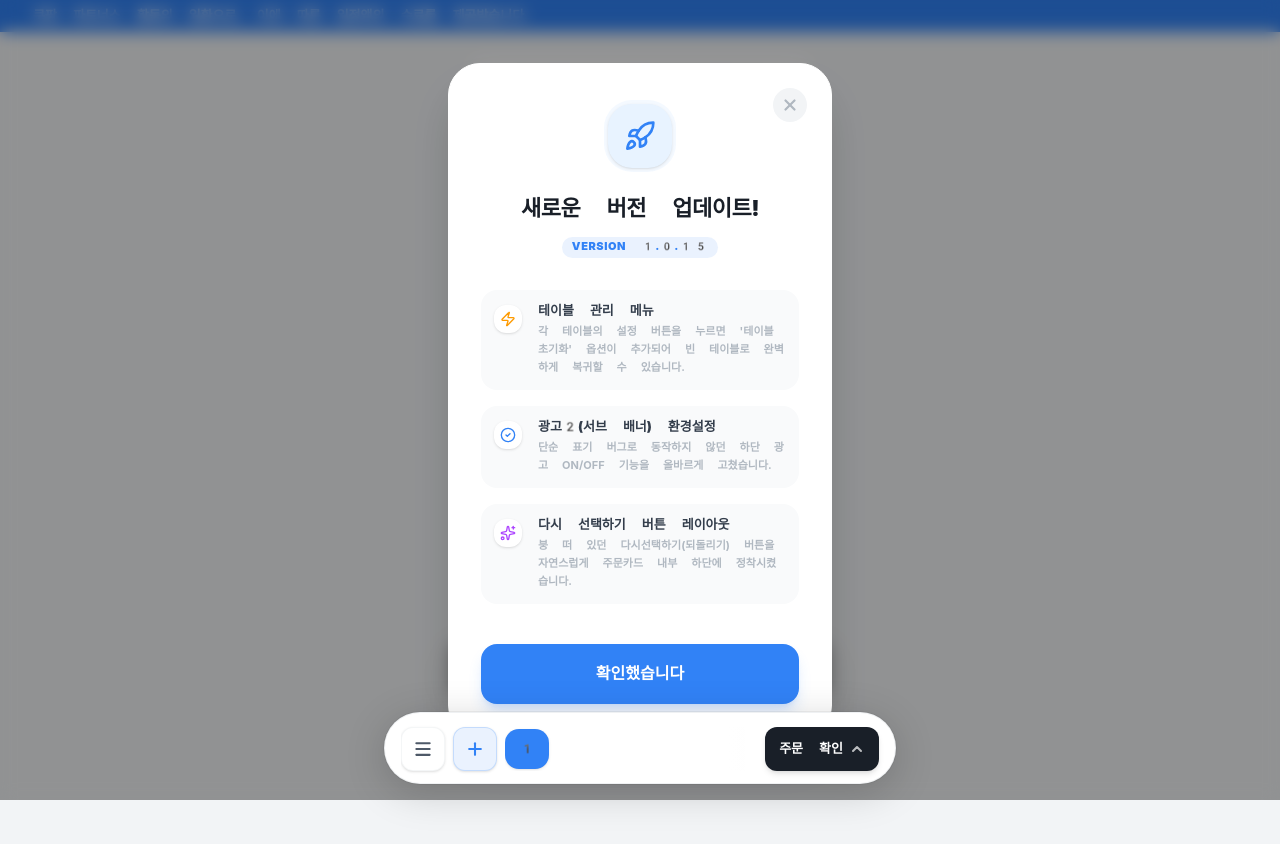
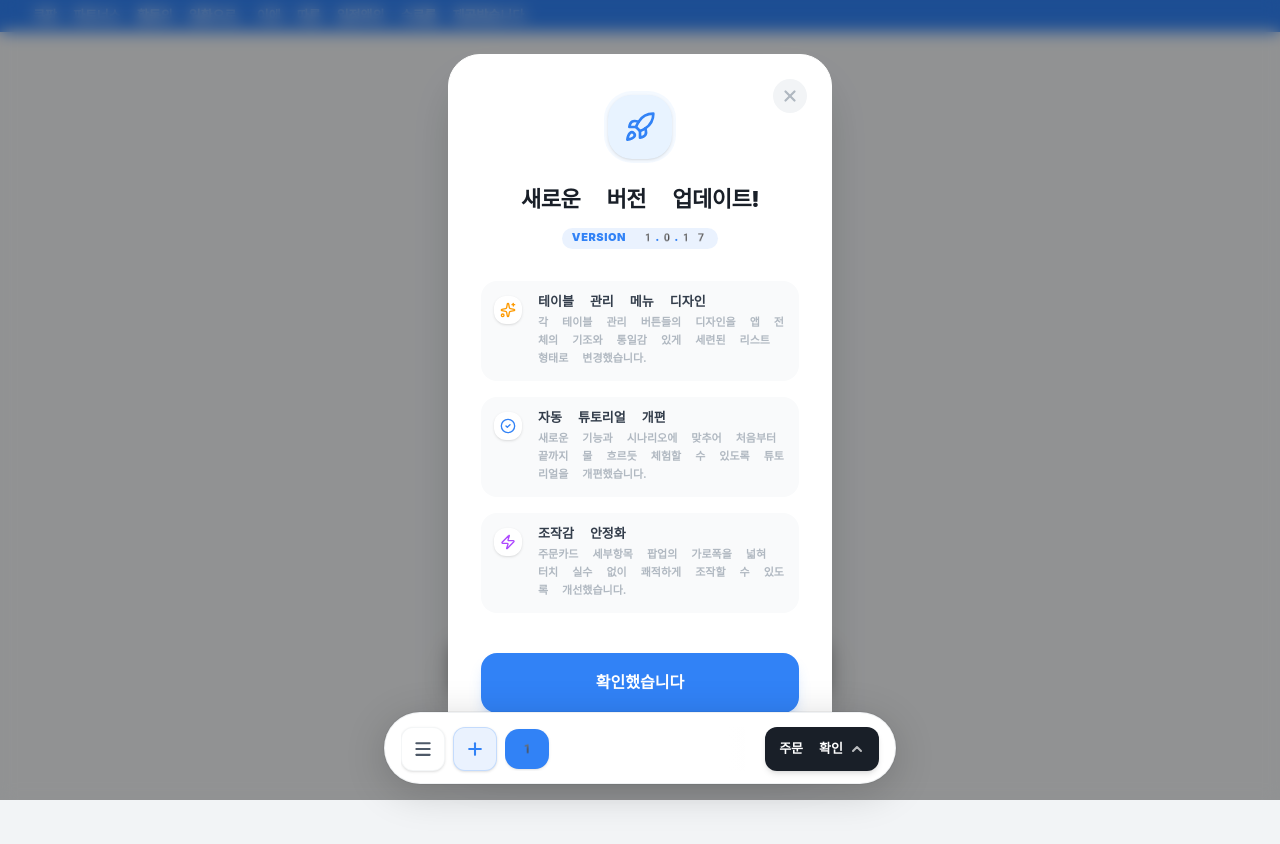
Before and after one commit to limchang/anti_order, a React (Vite) app: page / in a window 1280 px wide. Shown: the top 844 px of the page. Built offline with nearby package versions, Linux system fonts and the light colour scheme; grey boxes are pictures that could not be loaded; a web font is replaced by a local one.

Commit message:
style(1.0.17): update table options menu UI and document consistent UI button styles in guide

```diff
--- a/App.tsx
+++ b/App.tsx
@@ -75,7 +75,7 @@ function App() {
   const [showSizeGuide, setShowSizeGuide] = useState(false);
   const [showSharedGuide, setShowSharedGuide] = useState(false);
   const [showUpdatePopup, setShowUpdatePopup] = useState(false);
-  const APP_VERSION = '1.0.15';
+  const APP_VERSION = '1.0.17';
 
   const scrollContainerRef = useRef<HTMLDivElement>(null);
   const navContainerRef = useRef<HTMLDivElement>(null);
@@ -556,10 +556,16 @@ function App() {
                 <div className="flex-1 overflow-y-auto px-5 py-5">
                   <AnimatePresence mode="wait">
                     {manageStep === 'menu' && (
-                      <motion.div key="menu" initial={{ opacity: 0, x: 20 }} animate={{ opacity: 1, x: 0 }} exit={{ opacity: 0, x: -20 }} className="space-y-2">
-                        <button onClick={() => setManageStep('rename')} className="w-full bg-white border border-toss-grey-100 p-4 rounded-xl flex items-center justify-between active:scale-[0.97] transition-all shadow-sm"><div className="flex items-center gap-3"><div className="w-10 h-10 rounded-full bg-toss-grey-50 flex items-center justify-center text-toss-grey-600 shadow-sm"><Pencil size={18} /></div><span className="font-black text-toss-grey-800 text-[15px]">이름 변경하기</span></div><ChevronRight size={18} className="text-toss-grey-300" /></button>
-                        <button onClick={() => setManageStep('reset')} className="w-full bg-white border border-toss-grey-100 p-4 rounded-xl flex items-center justify-between active:scale-[0.97] transition-all shadow-sm"><div className="flex items-center gap-3"><div className="w-10 h-10 rounded-full bg-toss-grey-50 flex items-center justify-center text-toss-grey-600 shadow-sm"><RotateCcw size={18} /></div><span className="font-black text-toss-grey-800 text-[15px]">테이블 초기화하기</span></div><ChevronRight size={18} className="text-toss-grey-300" /></button>
-                        <button onClick={() => setManageStep('delete')} className="w-full bg-toss-redLight border border-toss-red/10 p-4 rounded-xl flex items-center justify-between active:scale-[0.97] transition-all"><div className="flex items-center gap-3"><div className="w-10 h-10 rounded-full bg-white flex items-center justify-center text-toss-red shadow-sm"><Trash2 size={18} /></div><span className="font-black text-toss-red text-[15px]">테이블 삭제하기</span></div><ChevronRight size={18} className="text-toss-red/30" /></button>
+                      <motion.div key="menu" initial={{ opacity: 0, x: 20 }} animate={{ opacity: 1, x: 0 }} exit={{ opacity: 0, x: -20 }} className="bg-white p-2 rounded-2xl space-y-1 border border-toss-grey-100 shadow-sm">
+                        <button onClick={() => setManageStep('rename')} className="w-full flex items-center justify-between px-4 py-3.5 hover:bg-toss-grey-50 rounded-2xl transition-colors active:scale-95">
+                          <div className="flex items-center gap-4"><Pencil size={18} className="text-toss-grey-500" /><span className="text-[14px] font-black text-toss-grey-800">이름 변경하기</span></div><ChevronRight size={18} className="text-toss-grey-300" />
+                        </button>
+                        <button onClick={() => setManageStep('reset')} className="w-full flex items-center justify-between px-4 py-3.5 hover:bg-toss-grey-50 rounded-2xl transition-colors active:scale-95">
+                          <div className="flex items-center gap-4"><RotateCcw size={18} className="text-toss-grey-500" /><span className="text-[14px] font-black text-toss-grey-800">테이블 초기화하기</span></div><ChevronRight size={18} className="text-toss-grey-300" />
+                        </button>
+                        <button onClick={() => setManageStep('delete')} className="w-full flex items-center justify-between px-4 py-3.5 hover:bg-toss-redLight/50 rounded-2xl transition-colors active:scale-95">
+                          <div className="flex items-center gap-4"><Trash2 size={18} className="text-toss-red" /><span className="text-[14px] font-black text-toss-red">테이블 삭제하기</span></div><ChevronRight size={18} className="text-toss-red/30" />
+                        </button>
                       </motion.div>
                     )}
                     {manageStep === 'rename' && (
--- a/components/UpdatePopup.tsx
+++ b/components/UpdatePopup.tsx
@@ -11,9 +11,9 @@ interface UpdatePopupProps {
 
 export const UpdatePopup: React.FC<UpdatePopupProps> = ({ isOpen, onClose, version }) => {
     const updates = [
-        { title: "테이블 관리 메뉴", desc: "각 테이블의 설정 버튼을 누르면 '테이블 초기화' 옵션이 추가되어 빈 테이블로 완벽하게 복귀할 수 있습니다.", icon: <Zap size={16} className="text-amber-500" /> },
-        { title: "광고2(서브 배너) 환경설정", desc: "단순 표기 버그로 동작하지 않던 하단 광고 ON/OFF 기능을 올바르게 고쳤습니다.", icon: <CheckCircle2 size={16} className="text-toss-blue" /> },
-        { title: "다시 선택하기 버튼 레이아웃", desc: "붕 떠 있던 다시선택하기(되돌리기) 버튼을 자연스럽게 주문카드 내부 하단에 정착시켰습니다.", icon: <Sparkles size={16} className="text-purple-500" /> },
+        { title: "테이블 관리 메뉴 디자인", desc: "각 테이블 관리 버튼들의 디자인을 앱 전체의 기조와 통일감 있게 세련된 리스트 형태로 변경했습니다.", icon: <Sparkles size={16} className="text-amber-500" /> },
+        { title: "자동 튜토리얼 개편", desc: "새로운 기능과 시나리오에 맞추어 처음부터 끝까지 물 흐르듯 체험할 수 있도록 튜토리얼을 개편했습니다.", icon: <CheckCircle2 size={16} className="text-toss-blue" /> },
+        { title: "조작감 안정화", desc: "주문카드 세부항목 팝업의 가로폭을 넓혀 터치 실수 없이 쾌적하게 조작할 수 있도록 개선했습니다.", icon: <Zap size={16} className="text-purple-500" /> },
     ];
 
     return (
```
Also changed, not shown: 1 other file (tests, documents, lock files or other folders).
